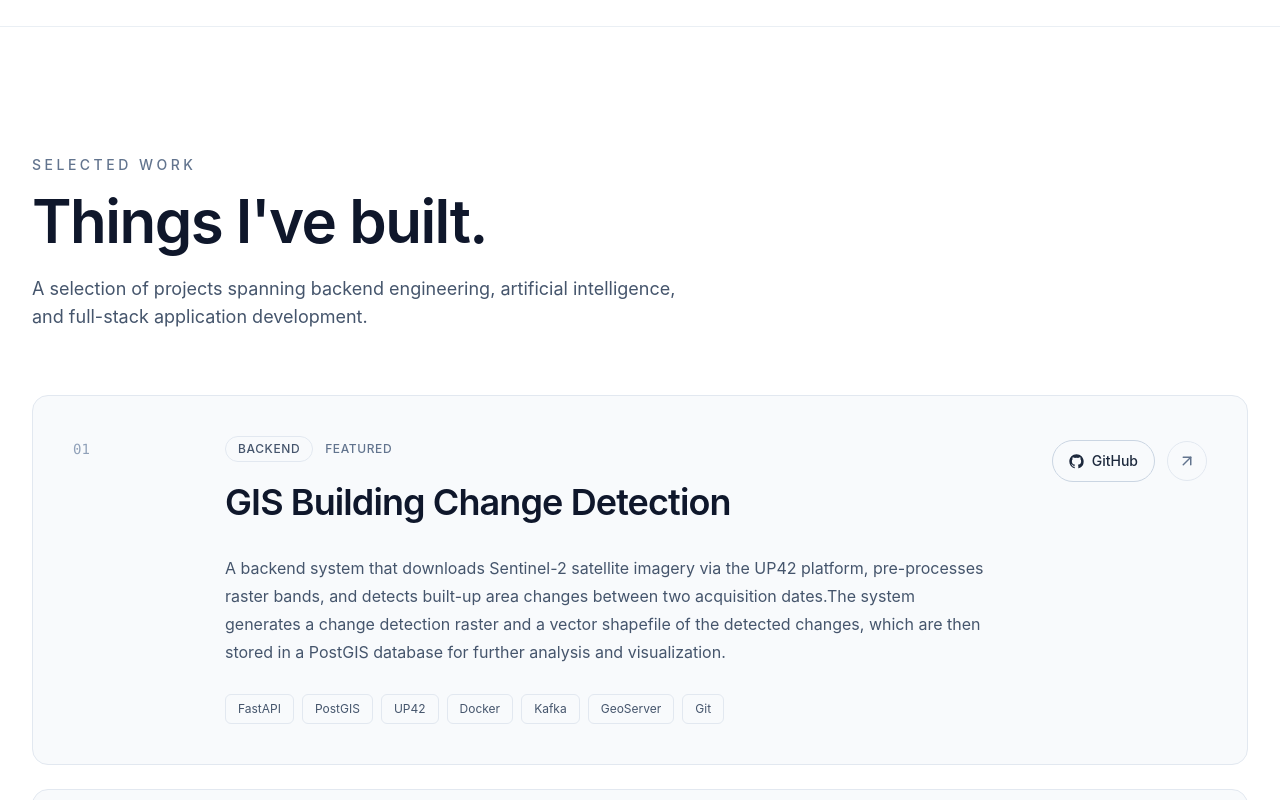
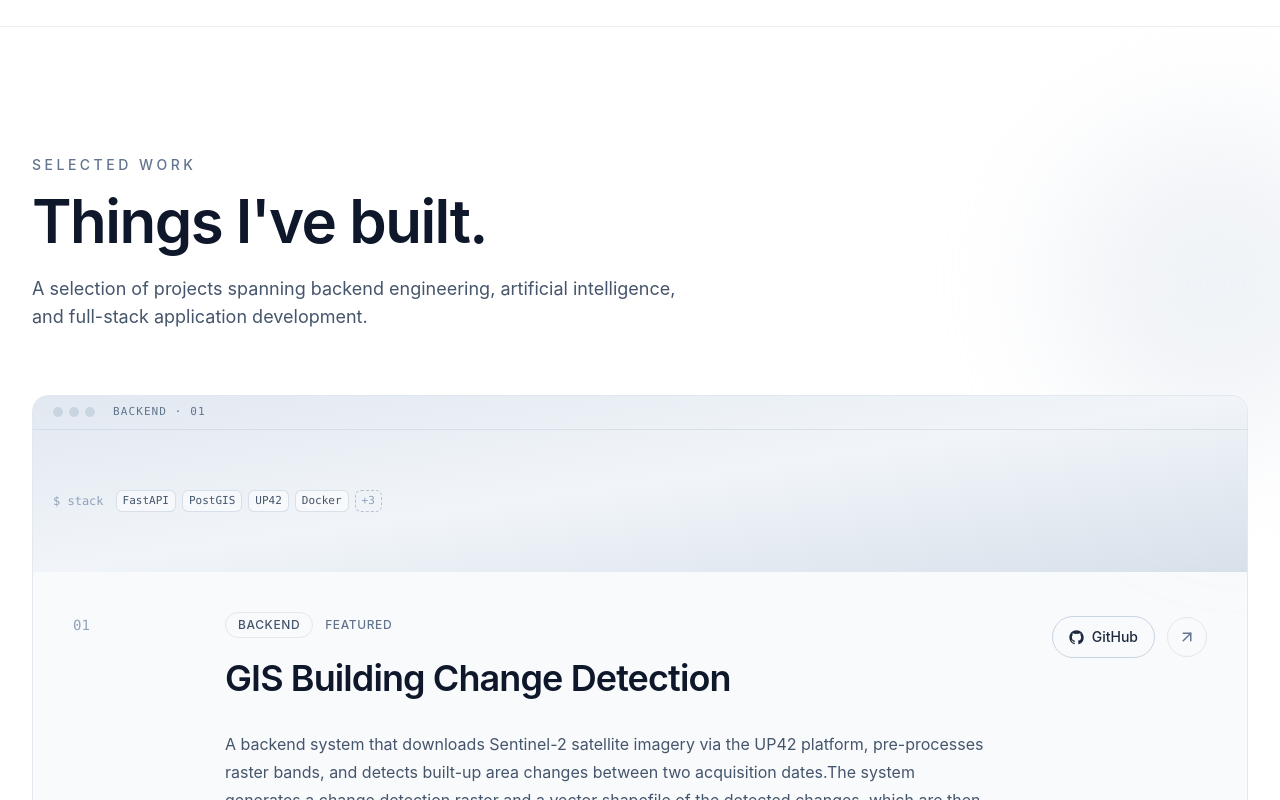
Before and after one commit to yossefabdelmoneim/yossef-showcase-portfolio, a React (Vite) app: page / in a window 1280 px wide. Shown: the part 4100-4900 px from the top of the page. Built offline with nearby package versions, Linux system fonts and the light colour scheme.

Commit message:
feat: render project stack cards with optional screenshot support

```diff
--- a/src/sections/Projects.jsx
+++ b/src/sections/Projects.jsx
@@ -16,6 +16,8 @@ const Projects = () => {
             id="projects"
             className="relative overflow-hidden border-t border-slate-200/70 py-24 sm:py-32 dark:border-slate-800/70"
         >
+            <div className="pointer-events-none absolute -right-24 top-24 h-80 w-80 rounded-full bg-slate-200/50 blur-3xl dark:bg-slate-800/40" />
+
             <div className="mx-auto max-w-7xl px-6 lg:px-8">
                 {/* Section Header */}
                 <motion.div
@@ -41,12 +43,24 @@ const Projects = () => {
 
                 {/* Projects */}
                 <div className="space-y-6">
-                    {projects.map((project, index) => {
+                    {projects.map((project, index) => (
+                        <ProjectCard
+                            key={project.id}
+                            project={project}
+                            index={index}
+                        />
+                    ))}
+                </div>
+            </div>
+        </section>
+    );
+};
+
+const ProjectCard = ({ project, index }) => {
     const projectLink = project.liveUrl || project.githubUrl;
 
     return (
         <motion.article
-                                key={project.id}
             initial={{ opacity: 0, y: 30 }}
             whileInView={{ opacity: 1, y: 0 }}
             viewport={{ once: true, amount: 0.15 }}
@@ -57,6 +71,59 @@ const Projects = () => {
             whileHover={{ y: -4 }}
             className="group relative overflow-hidden rounded-2xl border border-slate-200 bg-slate-50 transition-colors duration-300 hover:border-slate-300 dark:border-slate-800 dark:bg-black dark:hover:border-slate-600"
         >
+            {/* Subtle background glow */}
+            <div className="pointer-events-none absolute -right-24 -top-24 h-48 w-48 rounded-full bg-slate-300/20 blur-3xl transition-opacity duration-500 group-hover:bg-slate-400/30 dark:bg-slate-700/10 dark:group-hover:bg-slate-600/20" />
+
+            {/* Media */}
+            <div className="relative h-40 w-full overflow-hidden sm:h-44">
+                {project.image ? (
+                    <img
+                        src={project.image}
+                        alt={`${project.title} screenshot`}
+                        loading="lazy"
+                        decoding="async"
+                        className="h-full w-full object-cover transition-transform duration-500 group-hover:scale-105"
+                    />
+                ) : (
+                    <div className="absolute inset-0 flex flex-col bg-gradient-to-br from-slate-200 via-slate-100 to-slate-300/70 dark:from-slate-900 dark:via-slate-950 dark:to-slate-800/50">
+                        {/* Title bar */}
+                        <div className="flex items-center gap-1.5 border-b border-slate-300/60 px-4 py-2 sm:px-5 dark:border-slate-700/50">
+                            <span className="h-2.5 w-2.5 rounded-full bg-slate-300 dark:bg-slate-700" />
+                            <span className="h-2.5 w-2.5 rounded-full bg-slate-300 dark:bg-slate-700" />
+                            <span className="h-2.5 w-2.5 rounded-full bg-slate-300 dark:bg-slate-700" />
+
+                            <span className="ml-3 truncate font-mono text-[11px] uppercase tracking-widest text-slate-500">
+                                {project.category} · 0{project.id}
+                            </span>
+                        </div>
+
+                        {/* Terminal body */}
+                        <div className="flex flex-1 items-center gap-3 px-4 sm:px-5">
+                            <p className="shrink-0 font-mono text-xs text-slate-400 dark:text-slate-600">
+                                $ stack
+                            </p>
+
+                            <div className="flex min-w-0 flex-wrap items-center gap-1.5">
+                                {project.technologies.slice(0, 4).map((technology) => (
+                                    <span
+                                        key={technology}
+                                        className="rounded-md border border-slate-300/70 bg-white/50 px-1.5 py-0.5 font-mono text-[11px] text-slate-600 dark:border-slate-700/60 dark:bg-black/30 dark:text-slate-300"
+                                    >
+                                        {technology}
+                                    </span>
+                                ))}
+
+                                {project.technologies.length > 4 && (
+                                    <span className="rounded-md border border-dashed border-slate-400/60 px-1.5 py-0.5 font-mono text-[11px] text-slate-400 dark:border-slate-600/60 dark:text-slate-500">
+                                        +{project.technologies.length - 4}
+                                    </span>
+                                )}
+                            </div>
+                        </div>
+                    </div>
+                )}
+            </div>
+
             <div className="relative p-6 sm:p-8 lg:p-10">
                 <div className="grid gap-8 lg:grid-cols-[120px_1fr_auto] lg:items-start">
                     {/* Project Number */}
@@ -159,11 +226,6 @@ const Projects = () => {
             </div>
         </motion.article>
     );
-                    })}
-                </div>
-            </div>
-        </section>
-    );
 };
 
 export default Projects;
```
Lines whose indentation alone changed are shown as unchanged.
